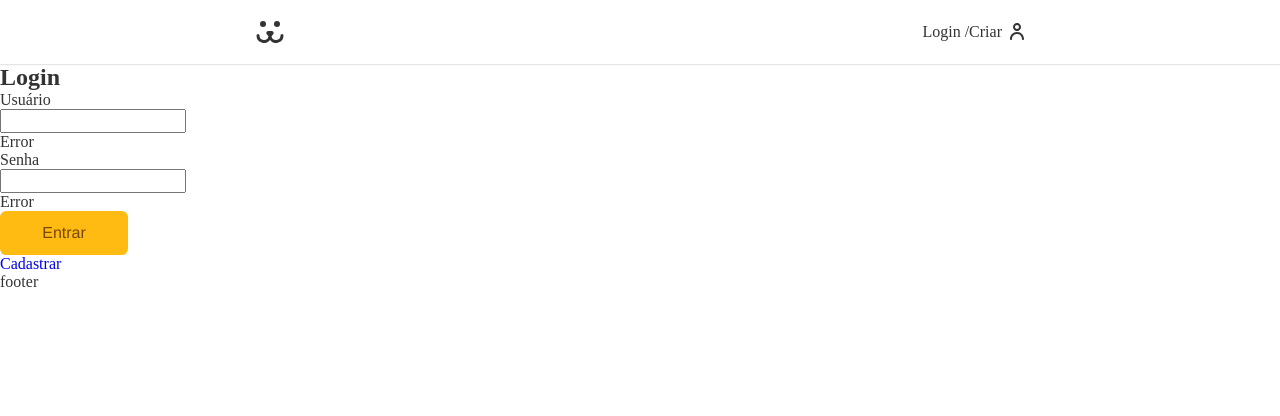
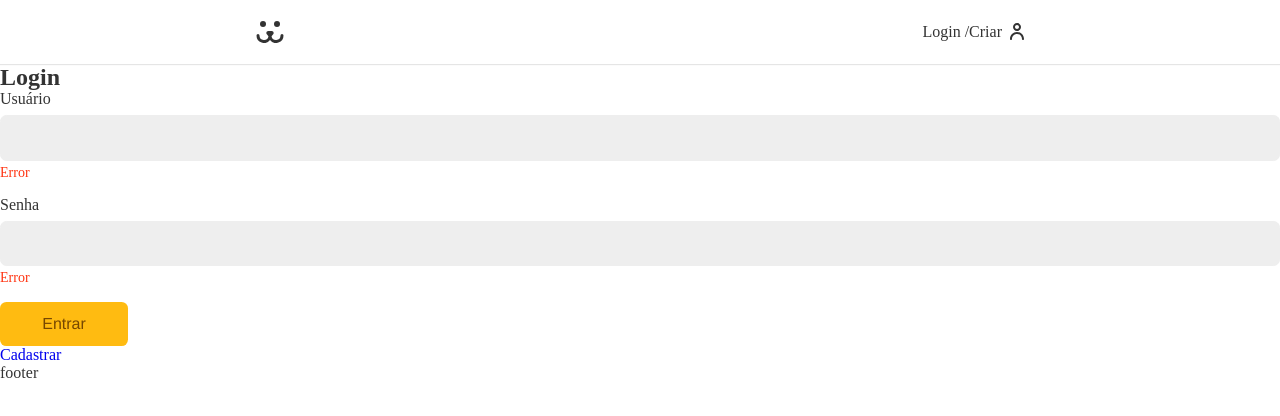
Before and after one commit to eraldo06/Dogs-Origamid, a React (Vite) app: page /Login in a window 1280 px wide. Shown: the top 416 px of the page. Built offline with nearby package versions, Linux system fonts and the light colour scheme.

Commit message:
css do form

```diff
--- a/src/Components/Form/Input.module.css
+++ b/src/Components/Form/Input.module.css
@@ -0,0 +1,34 @@
+.wrapper{
+    margin-bottom: 1rem;
+}
+
+.input{
+    border: 1px solid #eee;
+    display: block;
+    width: 100%;
+    font-size: 1rem;
+    padding: 0.8rem;
+    border-radius: 0.4rem;
+    background: #eee;
+    transition: 0.2;
+}
+
+.input:focus, .input:hover{
+    outline: none;
+    border-color: #fb1;
+    border-color: white;
+    box-shadow:  0 0  0 3px #fea;
+}
+
+.label{
+    display: block;
+    font-size: 1rem;
+    line-height: 1;
+    padding-bottom: 0.5rem;
+}
+
+.error{
+    color: #f31;
+    font-size: 0.875rem;
+    margin-top: 0.25rem;
+}
--- a/src/Components/Login/LoginForm.jsx
+++ b/src/Components/Login/LoginForm.jsx
@@ -6,8 +6,7 @@ import { Button } from "../Form/Button"
 
 export const LoginForm = ()=>{
 
-    const [userName, setUserName]= useState('')
-    const [password, setPassword]= useState('')
+
 
     const handleSub = (event)=>{
         event.preventDefault();
@@ -16,7 +15,7 @@ export const LoginForm = ()=>{
             headers:{
                 'Content-Type': 'application/json',
             },
-            body: JSON.stringify({userName, password}),
+            body: JSON.stringify(),
         })
         .then((res)=>{
             console.log(res);
```
